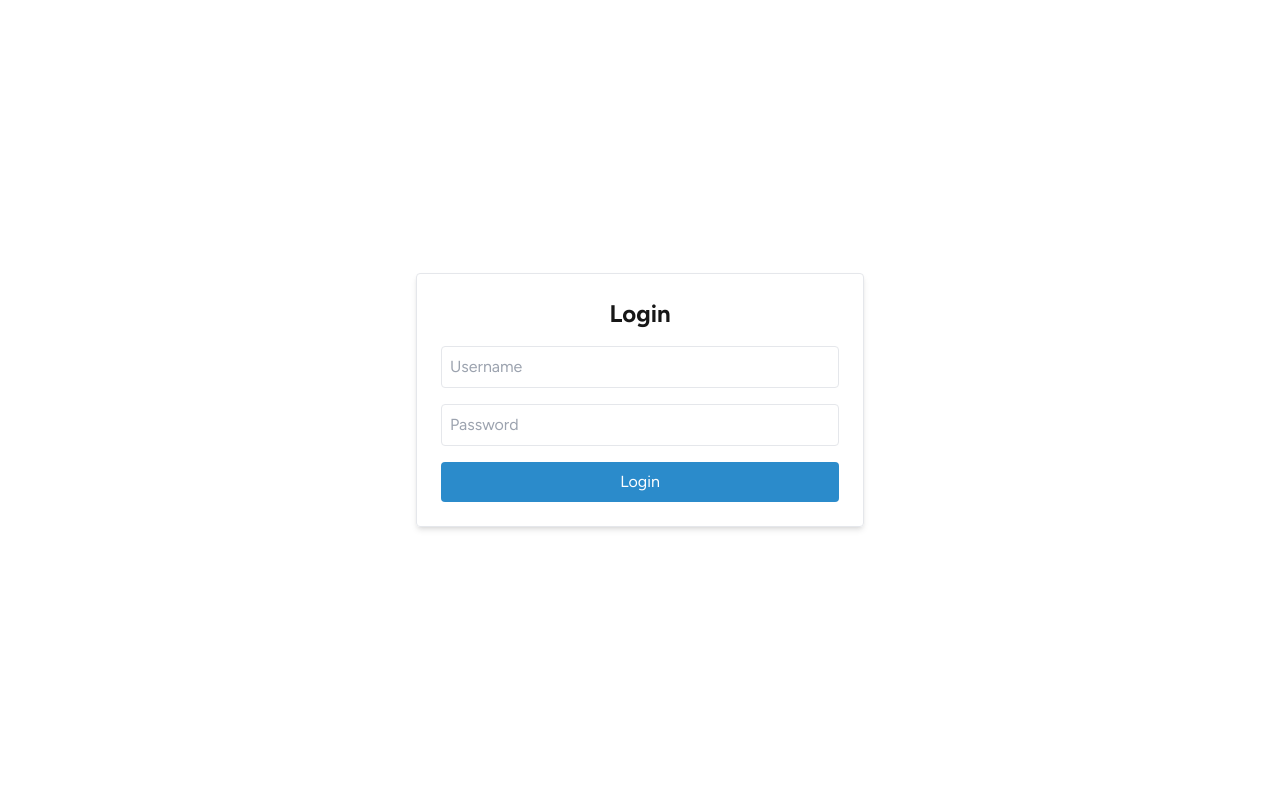
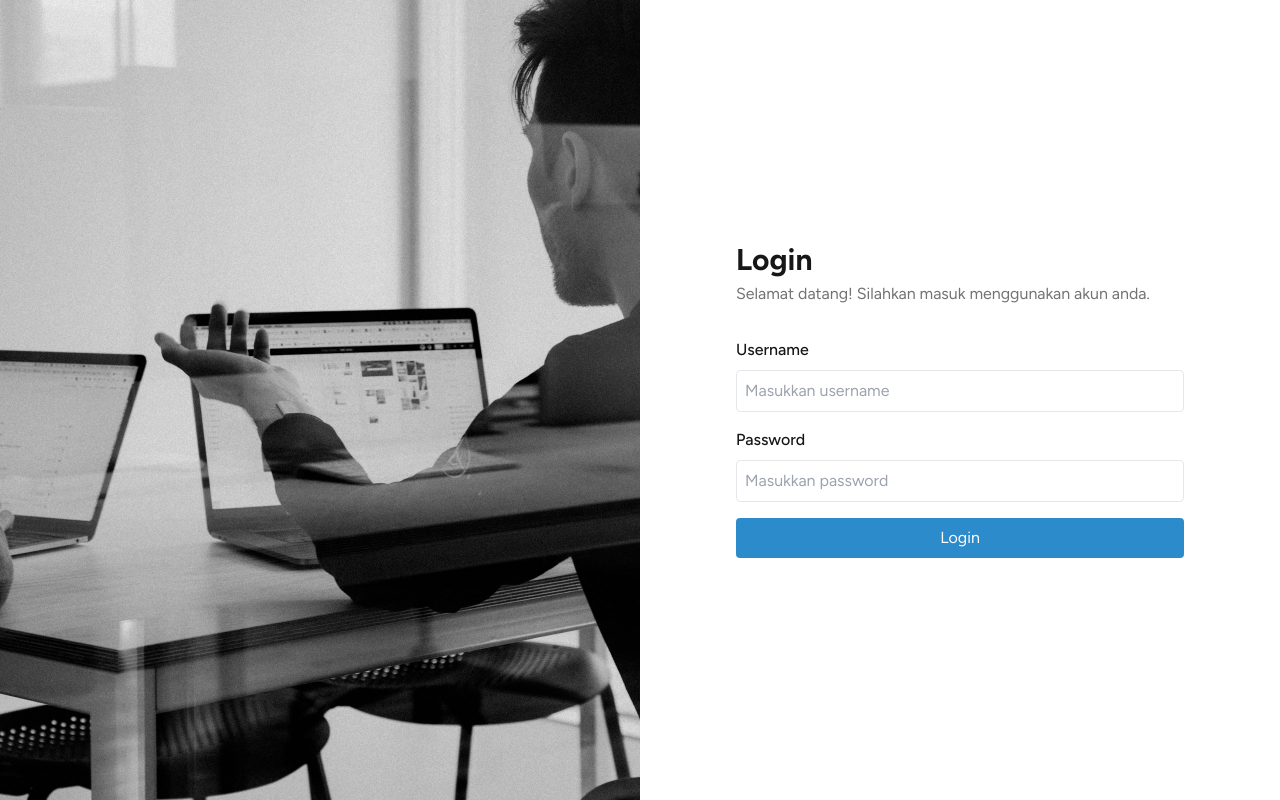
Before and after one commit to Brilliahib/fullstack-internship-test, a Next.js app: page / in a window 1280 px wide. Built offline with nearby package versions, Linux system fonts and the light colour scheme; no server answers.

Commit message:
fix: fixing some layout ui

```diff
--- a/src/app/(auth)/layout.tsx
+++ b/src/app/(auth)/layout.tsx
@@ -10,7 +10,7 @@ export default function AuthLayout({ children }: PropsWithChildren) {
 
   useEffect(() => {
     if (session) {
-      router.push("/");
+      router.push("/employees");
     }
   }, [session, router]);
 
--- a/src/app/(auth)/login/page.tsx
+++ b/src/app/(auth)/login/page.tsx
@@ -7,6 +7,7 @@ import { useForm } from "react-hook-form";
 import { signIn } from "next-auth/react";
 import { toast } from "sonner";
 import { zodResolver } from "@hookform/resolvers/zod";
+import Image from "next/image";
 
 export default function LoginPage() {
   const [isLoading, setIsLoading] = useState(false);
@@ -42,18 +43,35 @@ export default function LoginPage() {
         "Welcome back! You have successfully logged into your account.",
     });
 
-    router.push("/");
+    router.push("/employees");
   };
 
   return (
-    <div className="flex flex-col items-center justify-center min-h-screen bg-background">
-      <div className="bg-background border p-6 rounded shadow-md w-full max-w-md">
-        <h1 className="text-2xl font-bold mb-4 text-center">Login</h1>
+    <>
+      <div className="min-h-screen bg-background grid md:grid-cols-2 grid-cols-1 flex items-center justify-center">
+        <Image
+          src="/images/background.jpg"
+          alt="Background Login"
+          width={2069}
+          height={1381}
+          className="h-full object-cover"
+        />
+        <div className="flex h-full items-center justify-center bg-background px-4">
+          <div className="w-full md:max-w-md text-left">
+            <div className="space-y-1 mb-8">
+              <h1 className="text-3xl font-bold">Login</h1>
+              <p className="text-muted-foreground">
+                Selamat datang! Silahkan masuk menggunakan akun anda.
+              </p>
+            </div>
             <form onSubmit={handleSubmit(onSubmit)}>
-          <div className="mb-4">
+              <div className="mb-4 space-y-2">
+                <label htmlFor="username" className="font-medium mb-1">
+                  Username
+                </label>
                 <input
                   type="text"
-              placeholder="Username"
+                  placeholder="Masukkan username"
                   {...register("username")}
                   className="w-full p-2 bg-background border rounded"
                 />
@@ -64,10 +82,13 @@ export default function LoginPage() {
                 )}
               </div>
 
-          <div className="mb-4">
+              <div className="mb-4 space-y-2">
+                <label htmlFor="password" className="font-medium mb-1">
+                  Password
+                </label>
                 <input
                   type="password"
-              placeholder="Password"
+                  placeholder="Masukkan password"
                   {...register("password")}
                   className="w-full p-2 bg-background border rounded"
                 />
@@ -88,5 +109,7 @@ export default function LoginPage() {
             </form>
           </div>
         </div>
+      </div>
+    </>
   );
 }
--- a/src/app/page.tsx
+++ b/src/app/page.tsx
@@ -1,17 +1,15 @@
 "use client";
 
 import { useState } from "react";
-import { redirect, useRouter } from "next/navigation";
+import { useRouter } from "next/navigation";
 import { loginSchema, LoginType } from "@/validators/auth/login-validator";
 import { useForm } from "react-hook-form";
-import { signIn, useSession } from "next-auth/react";
+import { signIn } from "next-auth/react";
 import { toast } from "sonner";
 import { zodResolver } from "@hookform/resolvers/zod";
+import Image from "next/image";
 
 export default function LoginPage() {
-  const { data: session, status } = useSession();
-
-  if (session) return redirect("/employees");
   const [isLoading, setIsLoading] = useState(false);
   const router = useRouter();
 
@@ -49,14 +47,31 @@ export default function LoginPage() {
   };
 
   return (
-    <div className="flex flex-col items-center justify-center min-h-screen bg-background">
-      <div className="bg-background border p-6 rounded shadow-md w-full max-w-md">
-        <h1 className="text-2xl font-bold mb-4 text-center">Login</h1>
+    <>
+      <div className="min-h-screen bg-background grid md:grid-cols-2 grid-cols-1 flex items-center justify-center">
+        <Image
+          src="/images/background.jpg"
+          alt="Background Login"
+          width={2069}
+          height={1381}
+          className="h-full object-cover"
+        />
+        <div className="flex h-full items-center justify-center bg-background px-4">
+          <div className="w-full md:max-w-md text-left">
+            <div className="space-y-1 mb-8">
+              <h1 className="text-3xl font-bold">Login</h1>
+              <p className="text-muted-foreground">
+                Selamat datang! Silahkan masuk menggunakan akun anda.
+              </p>
+            </div>
             <form onSubmit={handleSubmit(onSubmit)}>
-          <div className="mb-4">
+              <div className="mb-4 space-y-2">
+                <label htmlFor="username" className="font-medium mb-1">
+                  Username
+                </label>
                 <input
                   type="text"
-              placeholder="Username"
+                  placeholder="Masukkan username"
                   {...register("username")}
                   className="w-full p-2 bg-background border rounded"
                 />
@@ -67,10 +82,13 @@ export default function LoginPage() {
                 )}
               </div>
 
-          <div className="mb-4">
+              <div className="mb-4 space-y-2">
+                <label htmlFor="password" className="font-medium mb-1">
+                  Password
+                </label>
                 <input
                   type="password"
-              placeholder="Password"
+                  placeholder="Masukkan password"
                   {...register("password")}
                   className="w-full p-2 bg-background border rounded"
                 />
@@ -91,5 +109,7 @@ export default function LoginPage() {
             </form>
           </div>
         </div>
+      </div>
+    </>
   );
 }
--- a/src/components/molecules/pagination/Pagination.tsx
+++ b/src/components/molecules/pagination/Pagination.tsx
@@ -21,11 +21,11 @@ export default function Pagination({
 
   return (
     <>
-      <div className="flex justify-between py-4">
-        <p>
+      <div className="flex md:flex-row flex-col justify-between py-4 md:space-y-0 space-y-4">
+        <p className="md:text-left text-center">
           Menampilkan {startItem} - {endItem} dari {totalItems} data
         </p>
-        <div className="flex justify-end">
+        <div className="flex md:justify-end justify-center">
           <button
             onClick={() => onPageChange(currentPage - 1)}
             disabled={currentPage === 1}
--- a/src/components/organisms/employees/EmployeesContent.tsx
+++ b/src/components/organisms/employees/EmployeesContent.tsx
@@ -134,6 +134,7 @@ export default function EmployeesContent() {
             </button>
           </div>
         </div>
+        <div className="overflow-x-auto">
           <table className="w-full table-auto border border-gray-300 border-collapse rounded-xl">
             <thead>
               <tr>
@@ -206,6 +207,7 @@ export default function EmployeesContent() {
                 ))}
             </tbody>
           </table>
+        </div>
 
         <div className="mt-2">
           <Pagination
--- a/src/components/organisms/nav/NavButton.tsx
+++ b/src/components/organisms/nav/NavButton.tsx
@@ -1,6 +1,7 @@
 "use client"; // Menambahkan direktif "use client" agar komponen hanya berjalan di sisi klien
 
 import { generateFallbackFromName } from "@/utils/misc";
+import { LogOut } from "lucide-react";
 import { Session } from "next-auth";
 import { signOut } from "next-auth/react";
 import { useState } from "react";
@@ -66,15 +67,16 @@ export default function NavButton({ session }: NavButtonProps) {
             aria-labelledby="options-menu"
           >
             <li>
-              <p className="block px-4 py-2 text-sm text-gray-700 hover:bg-gray-100">
+              <p className="block px-4 py-2 text-base hover:bg-gray-100">
                 {session.user.name}
               </p>
             </li>
             <li>
               <button
-                onClick={() => signOut({ callbackUrl: "/login" })}
-                className="w-full text-left block hover:bg-red-200/40 px-4 py-2 text-red-600 text-sm"
+                onClick={() => signOut({ callbackUrl: "/" })}
+                className="w-full text-left block hover:bg-red-200/40 px-4 py-2 text-red-600 flex gap-2 items-center"
               >
+                <LogOut className="h-4 w-4" />
                 Logout
               </button>
             </li>
```
Also changed, not shown: public/images/background.jpg (added). Lines whose indentation alone changed are shown as unchanged.
